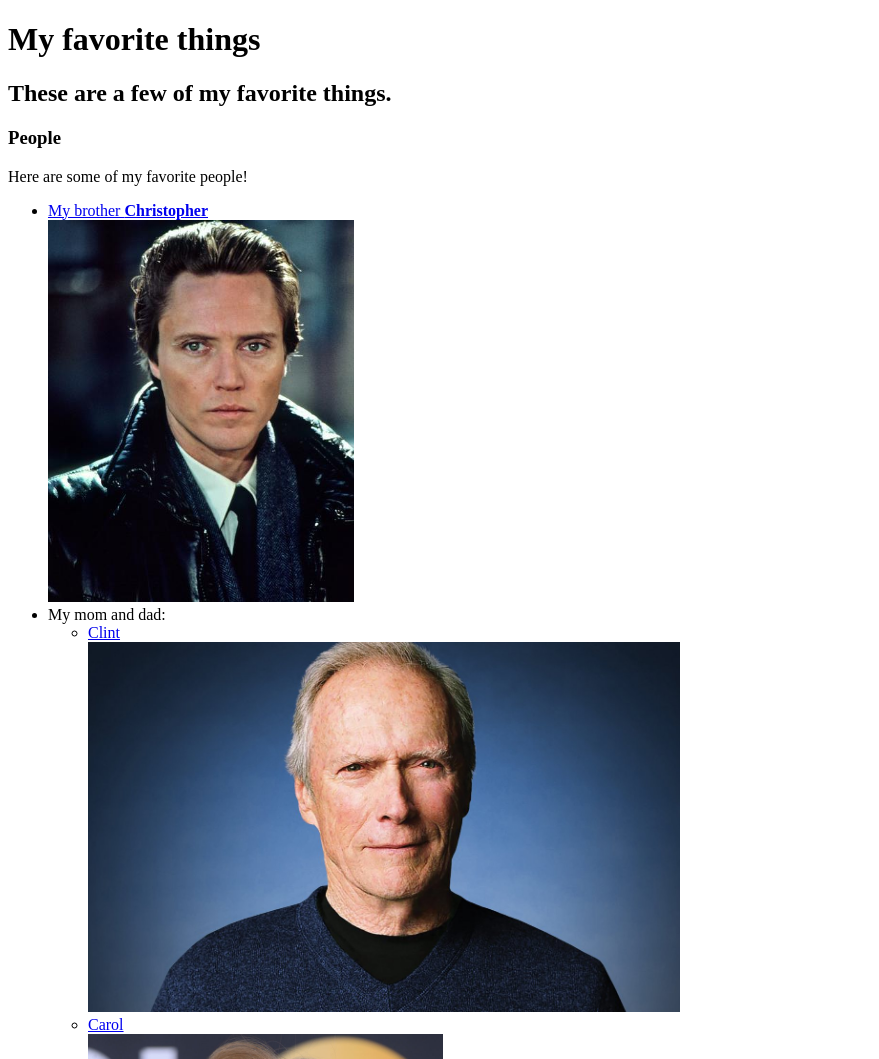
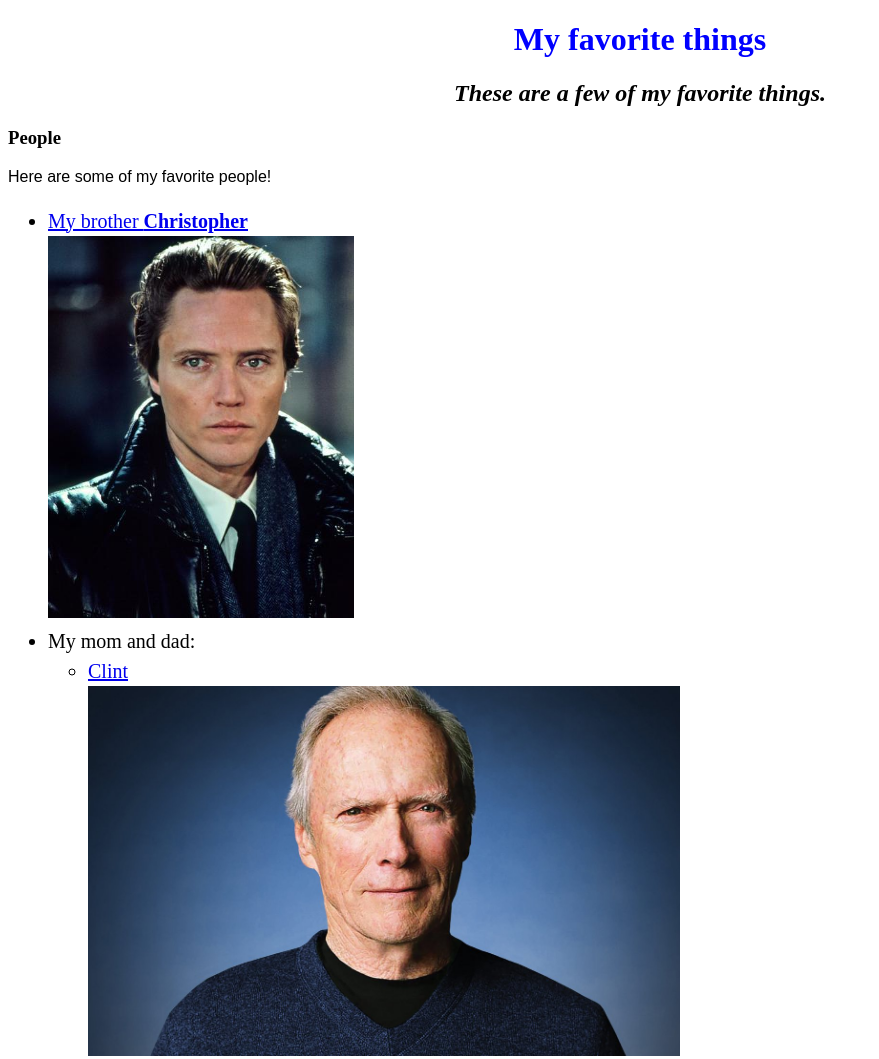
Before and after one commit to lavinbrenna/my-first-webpage, a plain HTML site: page favorite-things.html in a window 1280 px wide. Shown: the top 1059 px of the page, without its empty margins (0-879 px from the left). Drawn offline with Linux system fonts and the light colour scheme.

Commit message:
add CSS
Co-authored-by: Kevin Williams >kevin@k9w.org>

```diff
--- /dev/null
+++ b/css/styles.css
@@ -0,0 +1,20 @@
+/* This is a comment. */
+
+h1 {
+  color: #0000ff;
+  text-align: center;
+}
+
+h2 {
+  font-style: italic;
+  text-align: center;
+}
+
+p {
+  font-family: sans-serif;
+}
+
+ul {
+  font-size: 20px;
+  line-height: 30px;
+}
--- a/favorite-things.html
+++ b/favorite-things.html
@@ -1,6 +1,7 @@
 <!DOCTYPE html>
 <html lang="en-US">
 <head>
+  <link href="css/styles.css" rel="stylesheet" type="text/css">
   <title>Michael's favorite things</title>
 </head>
 <body>
```
